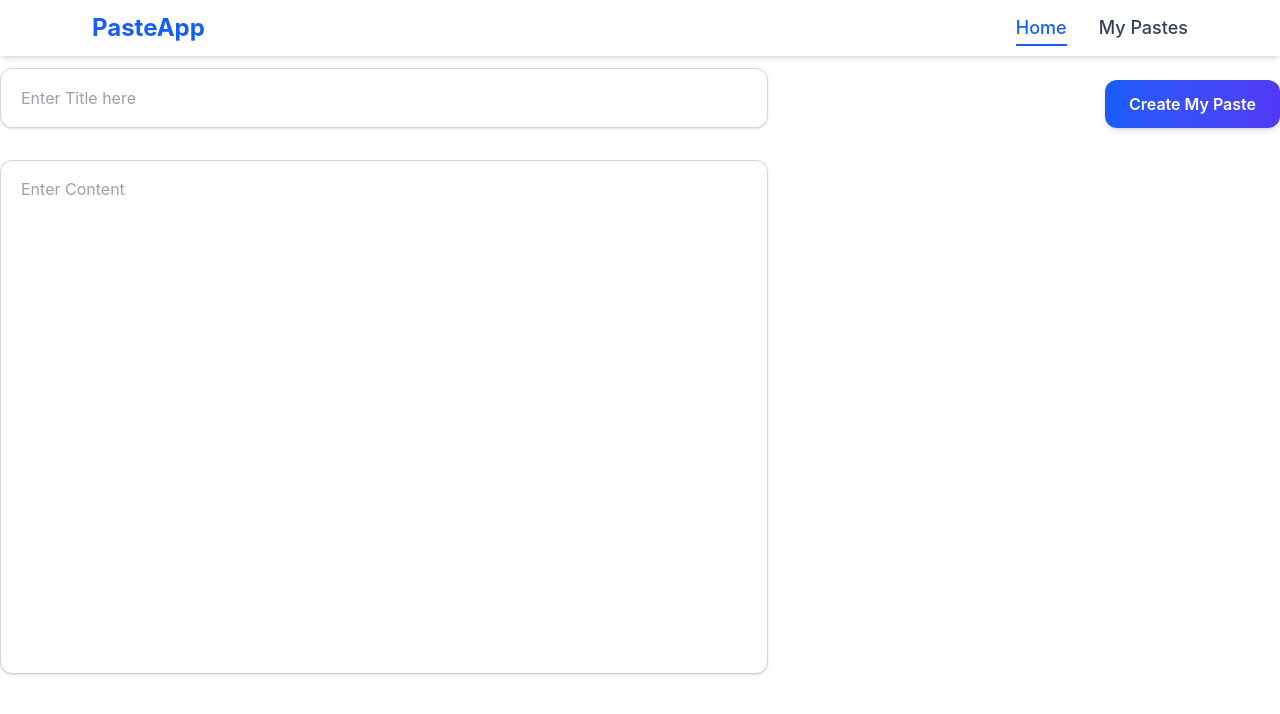
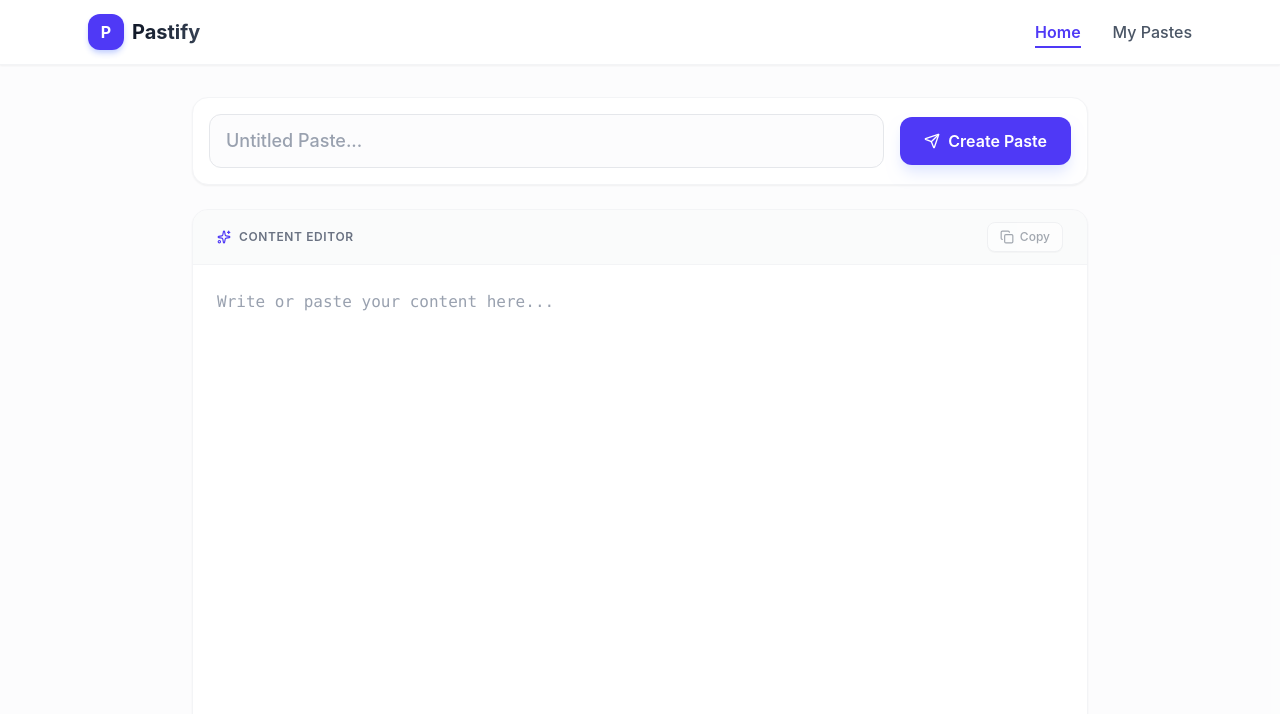
Before and after one commit to Ishann77ojhaa/PASTE---A-Code-Notes-Saver-React-App, a React (Vite) app: page / in a window 1280 px wide. Shown: the top 714 px of the page. Built offline with nearby package versions, Linux system fonts and the light colour scheme.

Commit message:
Ui update

```diff
--- a/package.json
+++ b/package.json
@@ -12,6 +12,7 @@
   "dependencies": {
     "@reduxjs/toolkit": "^2.12.0",
     "@tailwindcss/vite": "^4.3.1",
+    "lucide-react": "^1.27.0",
     "react": "^19.2.7",
     "react-dom": "^19.2.7",
     "react-hot-toast": "^2.6.0",
--- a/src/Components/Home.jsx
+++ b/src/Components/Home.jsx
@@ -1,70 +1,132 @@
-import { useState } from "react"
-import { useDispatch } from "react-redux";
+import { useState, useEffect } from "react";
+import { useDispatch, useSelector } from "react-redux";
 import { useSearchParams } from "react-router-dom";
 import { addToPaste, updateToPaste } from "../Redux/pasteSlice";
+import { Copy, Check, Sparkles, Send } from "lucide-react";
 
 const Home = () => {
   const [title, setTitle] = useState("");
   const [value, setValue] = useState("");
+  const [copied, setCopied] = useState(false);
   const [searchParams, setSearchParams] = useSearchParams();
   const pasteId = searchParams.get("pasteId");
   const dispatch = useDispatch();
 
+  // Fetch all pastes to load the current paste's data if editing
+  const allPastes = useSelector((state) => state.paste?.pastes || []);
 
-function createPaste(){
-  const paste ={
-    title : title,
-    content : value,
-    _id: pasteId ||
-    Date.now().toString(36),
-    createdAt: new Date().toISOString()
+  useEffect(() => {
+    if (pasteId) {
+      const existingPaste = allPastes.find((p) => p._id === pasteId);
+      if (existingPaste) {
+        setTitle(existingPaste.title || "");
+        setValue(existingPaste.content || "");
       }
+    } else {
+      setTitle("");
+      setValue("");
+    }
+  }, [pasteId, allPastes]);
 
-  if(pasteId){
-    //update
+  function createPaste() {
+    if (!title.trim() && !value.trim()) return;
+
+    const paste = {
+      title: title,
+      content: value,
+      _id: pasteId || Date.now().toString(36),
+      createdAt: new Date().toISOString(),
+    };
+
+    if (pasteId) {
       dispatch(updateToPaste(paste));
-  }
-  else{
-    //create
+    } else {
       dispatch(addToPaste(paste));
     }
 
-//After Creation or updation
-   setTitle('');
-   setValue('');
+    setTitle("");
+    setValue("");
     setSearchParams({});
+  }
 
-}
+  const handleCopy = () => {
+    if (!value) return;
+    navigator.clipboard.writeText(value);
+    setCopied(true);
+    setTimeout(() => setCopied(false), 2000);
+  };
+
   return (
-<div>
-<div className="flex flex-row gap-7 place-content-between">
+    <div className="min-h-[calc(100vh-4rem)] bg-gray-50/50 py-8 px-4 sm:px-6 lg:px-8">
+      <div className="max-w-4xl mx-auto space-y-6">
 
+        {/* Top Bar: Title Input & Action Button */}
+        <div className="flex flex-col sm:flex-row items-stretch sm:items-center gap-4 bg-white p-4 rounded-2xl border border-gray-100 shadow-xs">
+          <div className="relative flex-1">
             <input
-   className="w-full max-w-3xl mt-3 px-5 py-3 border border-gray-300 rounded-xl bg-white text-gray-800 placeholder-gray-400 outline-none focus:border-blue-500 focus:ring-2 focus:ring-blue-200 transition duration-200 shadow-sm"
               type="text"
-   placeholder="Enter Title here"
+              placeholder="Untitled Paste..."
               value={title}
               onChange={(e) => setTitle(e.target.value)}
+              className="w-full px-4 py-3 bg-gray-50/50 border border-gray-200 rounded-xl text-gray-900 placeholder-gray-400 font-medium text-lg outline-none focus:bg-white focus:border-indigo-500 focus:ring-4 focus:ring-indigo-100 transition-all duration-200"
             />
+          </div>
 
-   <button onClick={createPaste}
-    className="mt-6 px-6 py-3 bg-gradient-to-r from-blue-600 to-indigo-600 text-white font-semibold rounded-xl shadow-md hover:from-blue-700 hover:to-indigo-700 hover:shadow-lg active:scale-95 transition-all duration-200"
+          <button
+            onClick={createPaste}
+            className="inline-flex items-center justify-center gap-2 px-6 py-3 bg-indigo-600 text-white font-semibold rounded-xl shadow-lg shadow-indigo-100 hover:bg-indigo-700 active:scale-[0.98] transition-all duration-200 cursor-pointer"
           >
-    {
-      pasteId ? "Update Paste" : "Create My Paste"
-    }
+            <Send className="w-4 h-4" />
+            {pasteId ? "Update Paste" : "Create Paste"}
           </button>
         </div>
-    <div className="mt-8">
-      <textarea className="w-full max-w-3xl px-5 py-4 border border-gray-300 rounded-xl bg-white text-gray-800 placeholder-gray-400 outline-none focus:border-blue-500 focus:ring-2 focus:ring-blue-200 transition duration-200 shadow-sm resize-none"
-       value = {value}
-       placeholder="Enter Content"
+
+        {/* Editor Card */}
+        <div className="bg-white rounded-2xl border border-gray-100 shadow-xs overflow-hidden">
+          {/* Editor Header Toolbar */}
+          <div className="flex items-center justify-between px-6 py-3 bg-gray-50/80 border-b border-gray-100">
+            <div className="flex items-center gap-2 text-xs font-semibold uppercase tracking-wider text-gray-500">
+              <Sparkles className="w-3.5 h-3.5 text-indigo-600" />
+              <span>Content Editor</span>
+            </div>
+
+            <div className="flex items-center gap-2">
+              <button
+                onClick={handleCopy}
+                disabled={!value}
+                className="inline-flex items-center gap-1.5 px-3 py-1.5 text-xs font-medium text-gray-600 bg-white border border-gray-200 rounded-lg shadow-2xs hover:bg-gray-50 hover:text-indigo-600 disabled:opacity-50 disabled:cursor-not-allowed transition-all cursor-pointer"
+                title="Copy content"
+              >
+                {copied ? (
+                  <>
+                    <Check className="w-3.5 h-3.5 text-emerald-600" />
+                    <span className="text-emerald-600 font-semibold">Copied!</span>
+                  </>
+                ) : (
+                  <>
+                    <Copy className="w-3.5 h-3.5" />
+                    <span>Copy</span>
+                  </>
+                )}
+              </button>
+            </div>
+          </div>
+
+          {/* Textarea Area */}
+          <div className="p-6">
+            <textarea
+              value={value}
+              placeholder="Write or paste your content here..."
               onChange={(e) => setValue(e.target.value)}
-       rows = {20}
+              rows={18}
+              className="w-full font-mono text-sm sm:text-base text-gray-800 placeholder-gray-400 bg-transparent outline-none resize-none leading-relaxed selection:bg-indigo-100 selection:text-indigo-900"
             />
           </div>
         </div>
-  )
-}
 
-export default Home
+      </div>
+    </div>
+  );
+};
+
+export default Home;
--- a/src/Components/Navbar.jsx
+++ b/src/Components/Navbar.jsx
@@ -1,14 +1,14 @@
-import { NavLink } from "react-router-dom";
+import { NavLink, useNavigate } from "react-router-dom";
 
 const Navbar = () => {
+  const navigate = useNavigate();
   return (
     <nav className="sticky top-0 z-50 bg-white shadow-md">
       <div className="max-w-6xl mx-auto px-7 py-3 flex items-center justify-between">
 
-        {/* Logo */}
-        <h1 className="text-2xl font-bold text-blue-600 cursor-pointer">
-          PasteApp
-        </h1>
+        <div className="text-2xl font-bold text-blue-600 cursor-pointer" onClick={()=>navigate("/")}>
+          Pastify
+        </div>
 
         {/* Navigation Links */}
         <div className="flex items-center gap-8 text-lg font-medium">
--- a/src/Components/Pastes.jsx
+++ b/src/Components/Pastes.jsx
@@ -3,7 +3,7 @@ import { useDispatch, useSelector } from "react-redux";
 import { removeFromPaste } from "../Redux/pasteSlice";
 import toast from "react-hot-toast";
 import { Link } from "react-router-dom";
-
+import { Search, Edit3, Eye, Trash2, Copy, Share2, FileText, Calendar } from "lucide-react";
 
 const Pastes = () => {
   const pastes = useSelector((state) => state.paste.pastes);
@@ -14,60 +14,91 @@ const Pastes = () => {
     paste.title.toLowerCase().includes(searchTerm.toLowerCase())
   );
 
-  function handleDelete(pasteId){
+  function handleDelete(pasteId) {
     dispatch(removeFromPaste(pasteId));
+    toast.success("Paste deleted successfully");
   }
 
-  return(
-     <div>
+  // Format date nicely if available
+  const formatDate = (dateString) => {
+    if (!dateString) return "";
+    return new Date(dateString).toLocaleDateString("en-US", {
+      month: "short",
+      day: "numeric",
+      year: "numeric",
+    });
+  };
+
+  return (
+    <div className="min-h-[calc(100vh-4rem)] bg-gray-50/50 py-8 px-4 sm:px-6 lg:px-8">
+      <div className="max-w-4xl mx-auto space-y-6">
+
+        {/* Search Bar Header */}
+        <div className="relative">
+          <span className="absolute inset-y-0 left-0 pl-4 flex items-center pointer-events-none text-gray-400">
+            <Search className="w-5 h-5" />
+          </span>
           <input
-       className="p-2 rounded-2xl w-full max-w-2xl mt-5"
             type="search"
-      placeholder="Search here"
+            placeholder="Search pastes by title..."
             value={searchTerm}
-      onChange={(e)=> setSearchTerm(e.target.value)}
+            onChange={(e) => setSearchTerm(e.target.value)}
+            className="w-full pl-11 pr-4 py-3.5 bg-white border border-gray-200 rounded-2xl text-gray-900 placeholder-gray-400 font-medium shadow-2xs outline-none focus:border-indigo-500 focus:ring-4 focus:ring-indigo-100 transition-all duration-200"
           />
-
-    <div className="flex flex-col gap-5 mt-5">
-  {filterData.length > 0 &&
-  filterData.map((paste) => (
-    <div className="border p-4 rounded-lg" key={paste?._id}>
-      <div className="text-xl font-bold">
-        {paste.title}
         </div>
 
-      <div className="mt-2 whitespace-pre-wrap">
-        {paste.content}
+        {/* Pastes List */}
+        <div className="space-y-4">
+          {filterData.length > 0 ? (
+            filterData.map((paste) => (
+              <div
+                key={paste?._id}
+                className="bg-white border border-gray-100 rounded-2xl p-6 shadow-xs hover:shadow-md transition-all duration-200 flex flex-col justify-between gap-4"
+              >
+                {/* Top Info & Title */}
+                <div className="space-y-2">
+                  <div className="flex items-start justify-between gap-4">
+                    <h3 className="text-xl font-bold text-gray-900 tracking-tight">
+                      {paste.title || "Untitled Paste"}
+                    </h3>
+                    {paste.createdAt && (
+                      <span className="inline-flex items-center gap-1.5 text-xs font-medium text-gray-500 bg-gray-50 px-2.5 py-1 rounded-full border border-gray-100 shrink-0">
+                        <Calendar className="w-3.5 h-3.5 text-gray-400" />
+                        {formatDate(paste.createdAt)}
+                      </span>
+                    )}
                   </div>
 
-      <div className="flex flex-wrap gap-3 mt-4">
+                  <p className="text-gray-600 text-sm sm:text-base line-clamp-3 font-mono bg-gray-50/70 p-3.5 rounded-xl border border-gray-100 whitespace-pre-wrap">
+                    {paste.content}
+                  </p>
+                </div>
 
+                {/* Actions Toolbar */}
+                <div className="flex flex-wrap items-center justify-between gap-3 pt-3 border-t border-gray-100">
+                  <div className="flex flex-wrap items-center gap-2">
                     <Link to={`/?pasteId=${paste?._id}`}>
-          <button className="bg-yellow-500 text-white px-4 py-2 rounded-lg hover:bg-yellow-600 transition">
+                      <button className="inline-flex items-center gap-1.5 px-3.5 py-2 text-xs font-semibold text-amber-700 bg-amber-50 rounded-xl hover:bg-amber-100 transition-colors cursor-pointer">
+                        <Edit3 className="w-3.5 h-3.5" />
                         Edit
                       </button>
                     </Link>
 
                     <Link to={`/pastes/${paste?._id}`}>
-          <button className="bg-blue-500 text-white px-4 py-2 rounded-lg hover:bg-blue-600 transition">
+                      <button className="inline-flex items-center gap-1.5 px-3.5 py-2 text-xs font-semibold text-indigo-700 bg-indigo-50 rounded-xl hover:bg-indigo-100 transition-colors cursor-pointer">
+                        <Eye className="w-3.5 h-3.5" />
                         View
                       </button>
                     </Link>
-
-        <button
-          onClick={() => handleDelete(paste?._id)}
-          className="bg-red-500 text-white px-4 py-2 rounded-lg hover:bg-red-600 transition"
-        >
-          Delete
-        </button>
 
                     <button
                       onClick={() => {
                         navigator.clipboard.writeText(paste?.content);
                         toast.success("Copied to Clipboard");
                       }}
-          className="bg-purple-500 text-white px-4 py-2 rounded-lg hover:bg-purple-600 transition"
+                      className="inline-flex items-center gap-1.5 px-3.5 py-2 text-xs font-semibold text-purple-700 bg-purple-50 rounded-xl hover:bg-purple-100 transition-colors cursor-pointer"
                     >
+                      <Copy className="w-3.5 h-3.5" />
                       Copy
                     </button>
 
@@ -77,14 +108,36 @@ const Pastes = () => {
                         navigator.clipboard.writeText(url);
                         toast.success("Share link copied!");
                       }}
-          className="bg-green-500 text-white px-4 py-2 rounded-lg hover:bg-green-600 transition"
+                      className="inline-flex items-center gap-1.5 px-3.5 py-2 text-xs font-semibold text-emerald-700 bg-emerald-50 rounded-xl hover:bg-emerald-100 transition-colors cursor-pointer"
                     >
+                      <Share2 className="w-3.5 h-3.5" />
                       Share
                     </button>
+                  </div>
 
+                  <button
+                    onClick={() => handleDelete(paste?._id)}
+                    className="inline-flex items-center gap-1.5 px-3.5 py-2 text-xs font-semibold text-rose-600 bg-rose-50 rounded-xl hover:bg-rose-100 transition-colors cursor-pointer ml-auto"
+                  >
+                    <Trash2 className="w-3.5 h-3.5" />
+                    Delete
+                  </button>
                 </div>
               </div>
-  ))}
+            ))
+          ) : (
+            <div className="text-center py-16 bg-white rounded-2xl border border-gray-100 p-8 space-y-3">
+              <div className="w-12 h-12 bg-indigo-50 text-indigo-600 rounded-2xl flex items-center justify-center mx-auto">
+                <FileText className="w-6 h-6" />
+              </div>
+              <h3 className="text-lg font-bold text-gray-900">No pastes found</h3>
+              <p className="text-gray-500 text-sm max-w-sm mx-auto">
+                {searchTerm ? "No pastes match your search query." : "You haven't created any pastes yet. Get started by making one!"}
+              </p>
+            </div>
+          )}
+        </div>
+
       </div>
     </div>
   );
--- /dev/null
+++ b/src/Components/navvbar.jsx
@@ -0,0 +1,46 @@
+import { NavLink, useNavigate } from "react-router-dom";
+
+const Navvbar = () => {
+  const navigate = useNavigate();
+
+  // Helper function to keep active link styling DRY and clean
+  const navLinkClass = ({ isActive }) =>
+    `relative font-medium transition-colors duration-200 py-1 ${
+      isActive ? "text-indigo-600 font-semibold" : "text-gray-600 hover:text-indigo-600"
+    } after:content-[''] after:absolute after:left-0 after:bottom-0 after:h-[2px] after:bg-indigo-600 after:transition-all after:duration-300 ${
+      isActive ? "after:w-full" : "after:w-0 hover:after:w-full"
+    }`;
+
+  return (
+    <header className="sticky top-0 z-50 bg-white/80 backdrop-blur-md border-b border-gray-100 shadow-xs">
+      <div className="max-w-6xl mx-auto px-6 h-16 flex items-center justify-between">
+
+        {/* Brand / Logo */}
+        <div
+          onClick={() => navigate("/")}
+          className="group flex items-center gap-2 cursor-pointer select-none"
+        >
+          <div className="w-9 h-9 rounded-xl bg-indigo-600 flex items-center justify-center text-white font-bold shadow-md shadow-indigo-200 transition-transform duration-300 group-hover:scale-105">
+            P
+          </div>
+          <span className="text-xl font-bold bg-gradient-to-r from-gray-900 to-gray-700 bg-clip-text text-transparent group-hover:text-indigo-600 transition-colors duration-200">
+            Pastify
+          </span>
+        </div>
+
+        {/* Navigation Links */}
+        <nav className="flex items-center gap-6 sm:gap-8 text-base">
+          <NavLink to="/" className={navLinkClass}>
+            Home
+          </NavLink>
+          <NavLink to="/pastes" className={navLinkClass}>
+            My Pastes
+          </NavLink>
+        </nav>
+
+      </div>
+    </header>
+  );
+};
+
+export default Navvbar;
--- a/src/routes.jsx
+++ b/src/routes.jsx
@@ -1,28 +1,28 @@
 import { createBrowserRouter } from "react-router-dom";
 import Home from "./Components/Home";
 import Pastes from "./Components/Pastes";
-import Navbar from "./Components/Navbar";
+import Navvbar from "./Components/navvbar";
 
 
 const router = createBrowserRouter([
   {
     path: "/",
     element: <div>
-      <Navbar/>
+      <Navvbar/>
       <Home/>
     </div>
   },
   {
     path: "/pastes",
     element: <div>
-    <Navbar/>
+    <Navvbar/>
     <Pastes/>
     </div>
   },
   {
     path: "/pastes/:id",
     element: <div>
-      <Navbar/>
+      <Navvbar/>
     </div>
   }
 ]);
```
Also changed, not shown: 1 other file (tests, documents, lock files or other folders). Lines whose indentation alone changed are shown as unchanged.
